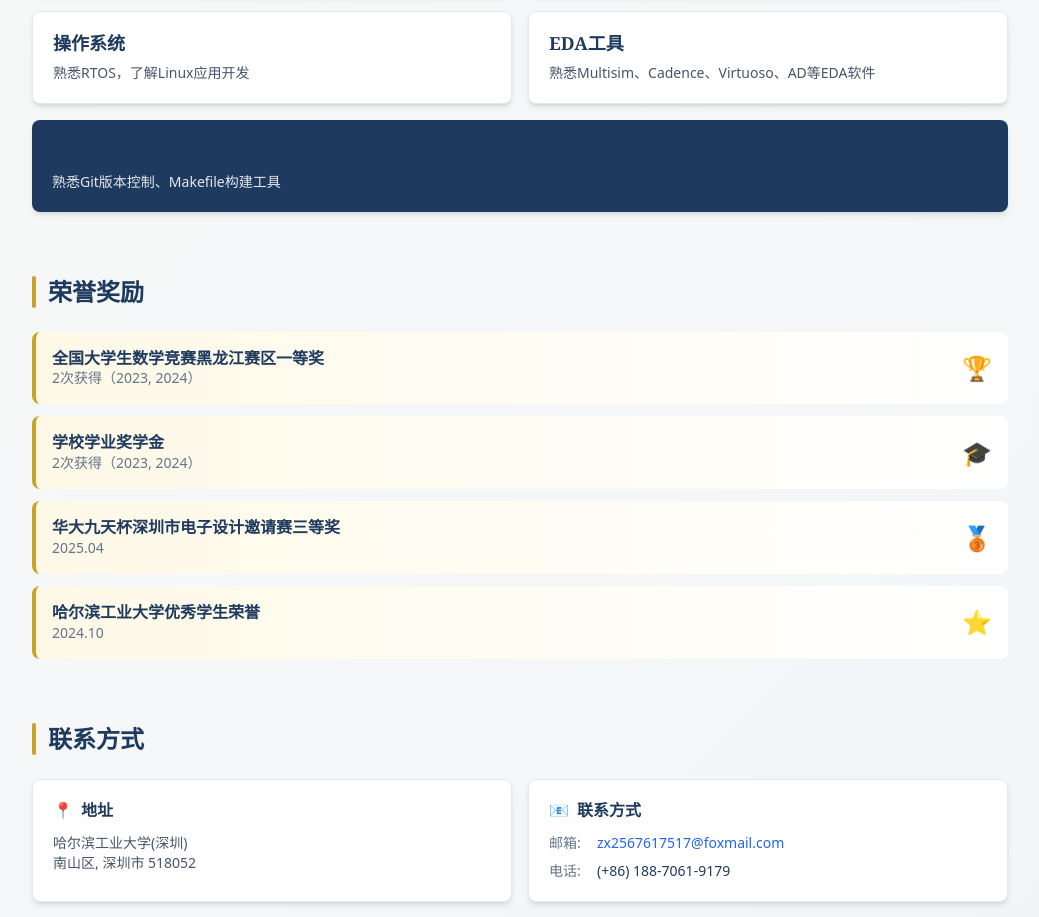
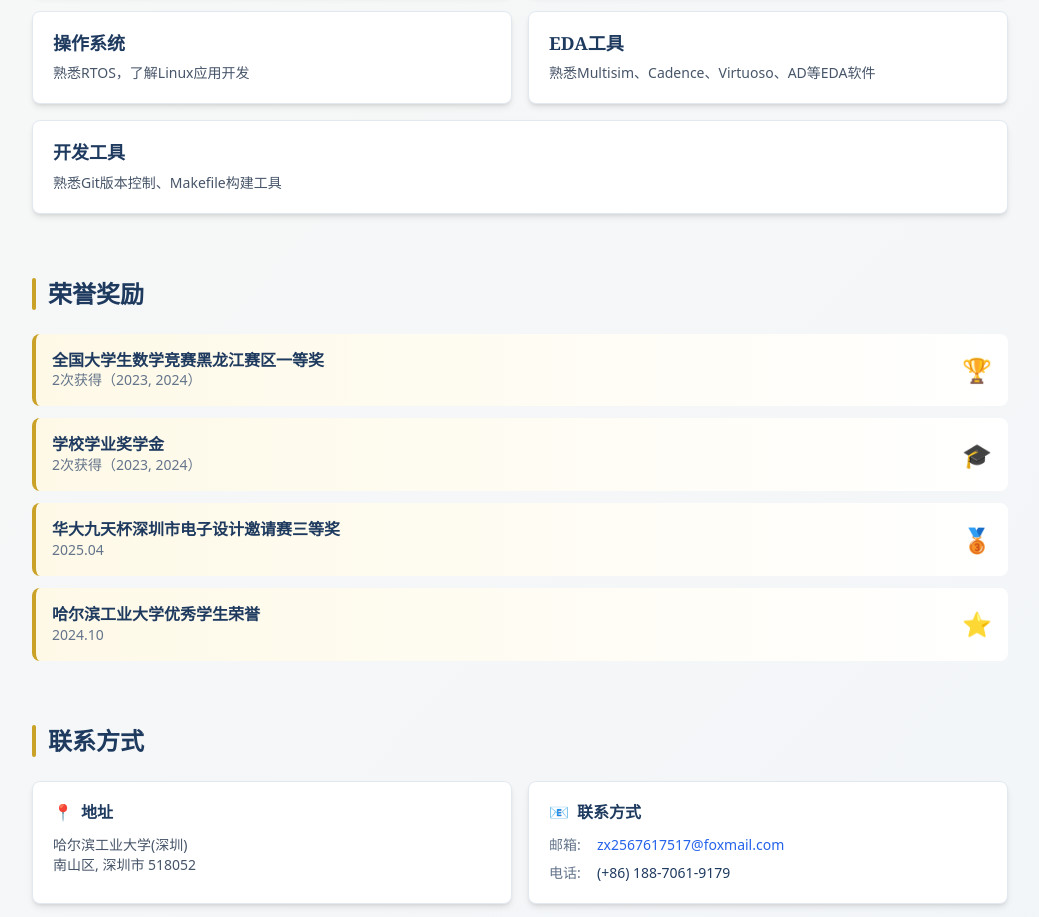
Before and after one commit to zhangxin-hiter/personal-website, a Next.js app: page / in a window 1280 px wide. Shown: the part 1760-2677 px from the top of the page, without its empty margins (120-1159 px from the left). Built offline with nearby package versions, Linux system fonts and the light colour scheme.

Commit message:
fix: unify 开发工具 style with other skill cards

```diff
--- a/app/page.tsx
+++ b/app/page.tsx
@@ -196,9 +196,9 @@ export default function Home() {
               </p>
             </div>
           </div>
-          <div className="mt-4 bg-[#1e3a5f] rounded-lg shadow-md p-5 text-white hover:shadow-lg transition-all duration-300">
-            <h3 className="text-lg font-semibold mb-2 text-[#c9a227]">开发工具</h3>
-            <p className="text-gray-200 text-sm">
+          <div className="mt-4 bg-white rounded-lg shadow-md p-5 border border-[#e2e8f0] hover:border-[#c9a227] hover:shadow-lg transition-all duration-300 group">
+            <h3 className="text-lg font-semibold text-[#1e3a5f] mb-2 group-hover:text-[#c9a227] transition-colors">开发工具</h3>
+            <p className="text-[#475569] text-sm">
               熟悉Git版本控制、Makefile构建工具
             </p>
           </div>
```
